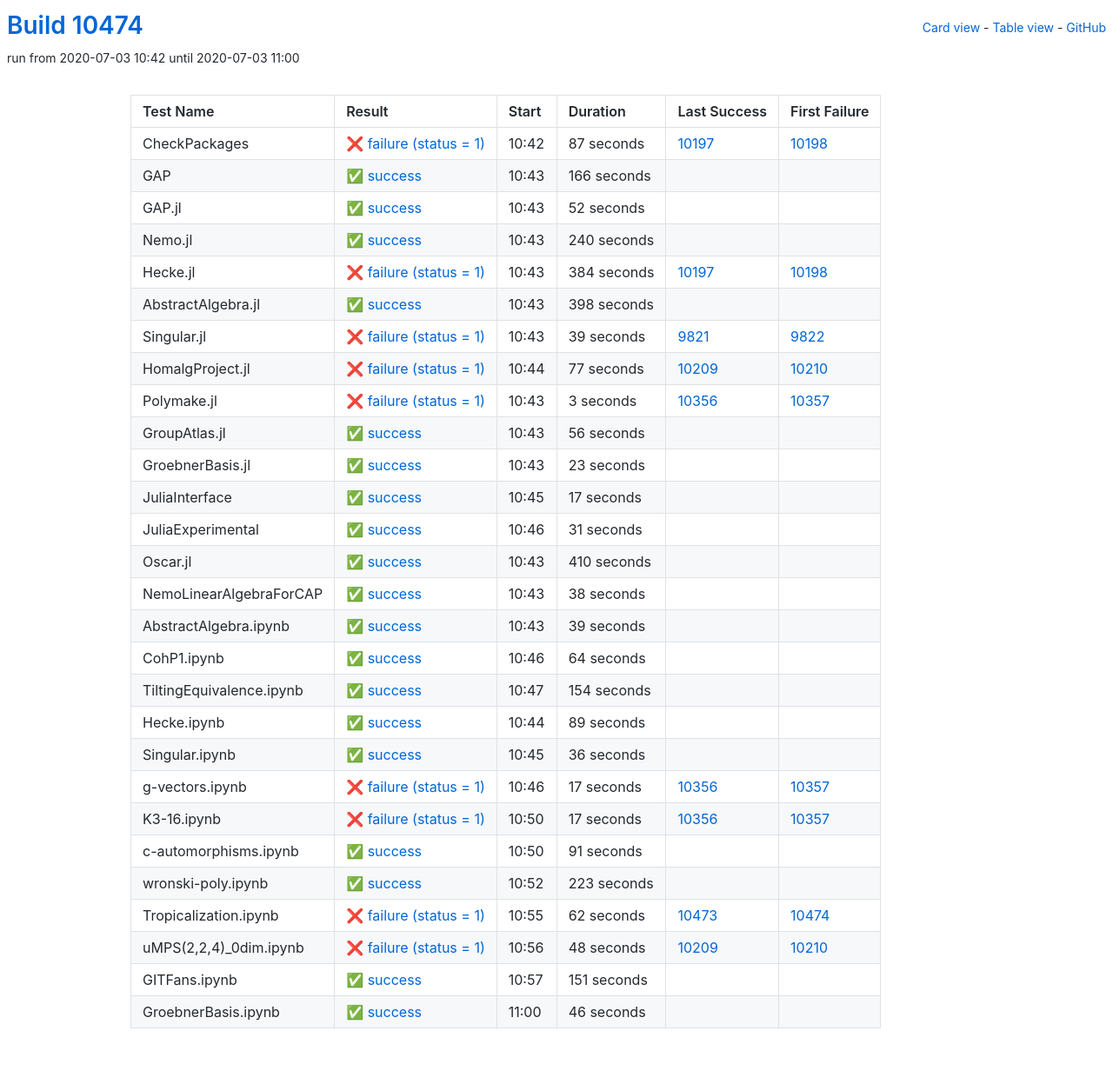
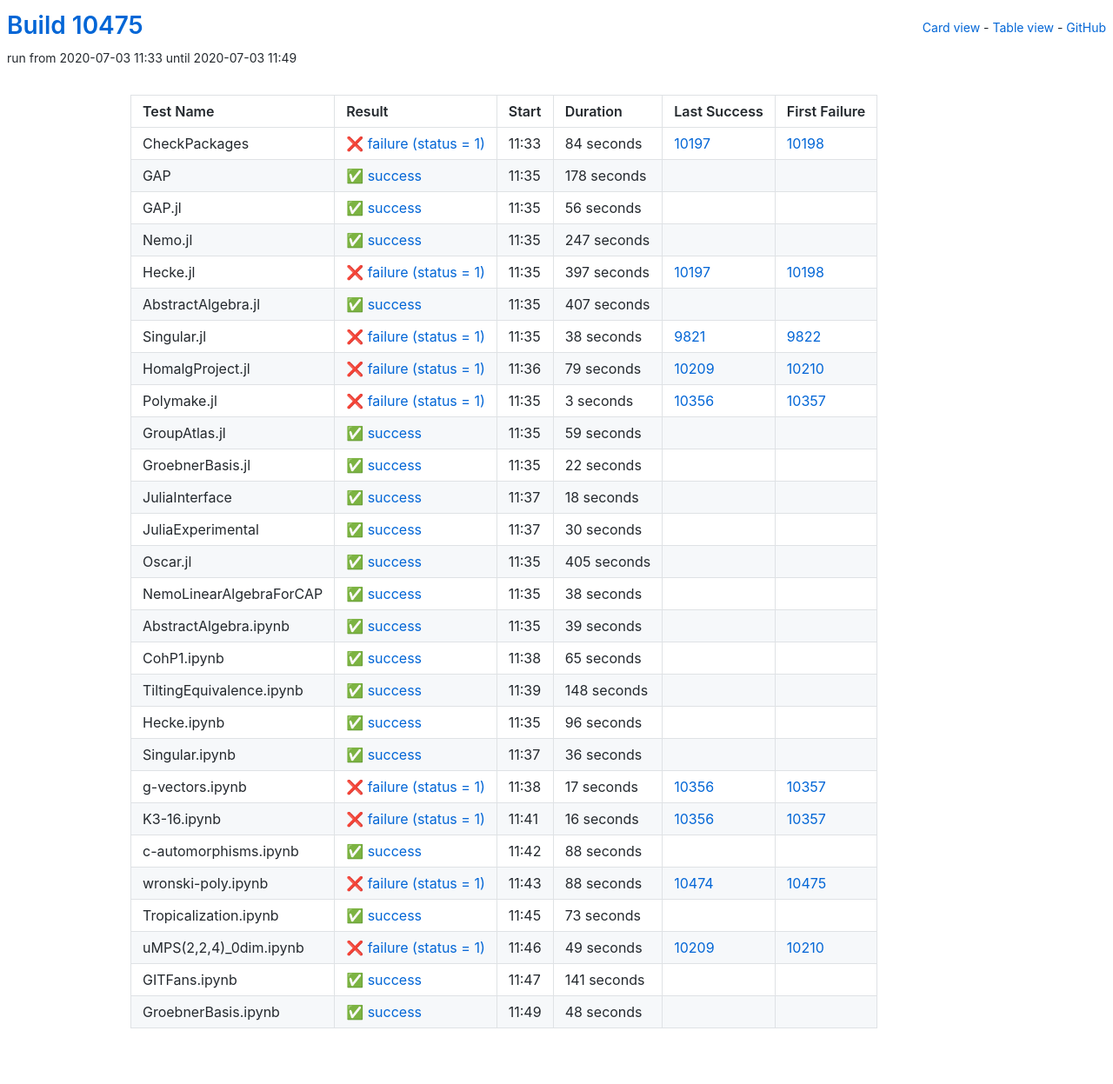
Before and after one commit to oscar-system/oscar-ci-status, a Jekyll site: the page built from table.html, in a window 1280 px wide. Shown: the whole page at 87% size. Built offline with Jekyll 4.4.1, drawn with Linux system fonts in a browser that asks for light colours.

Commit message:
Build #10475

```diff
--- a/_data/ci.yml
+++ b/_data/ci.yml
@@ -1,6 +1,6 @@
 ---
-build: 10474
-build_url: https://oscarci.mathematik.uni-kl.de/job/oscar/10474/
+build: 10475
+build_url: https://oscarci.mathematik.uni-kl.de/job/oscar/10475/
 job: oscar
 organization: oscar-system
 repo: oscar-ci-status
@@ -8,104 +8,104 @@
 tests:
 - name: CheckPackages
   id: checkpackages
-  log: https://oscarci.mathematik.uni-kl.de/job/oscar/10474/artifact/logs/build-10474/CheckPackages.log
-  start: 2020-07-03 10:42
+  log: https://oscarci.mathematik.uni-kl.de/job/oscar/10475/artifact/logs/build-10475/CheckPackages.log
+  start: 2020-07-03 11:33
   success: false
   exitcode: 1
   status: failure
-  duration: 87
+  duration: 84
   last_success: 10197
   last_success_url: https://oscarci.mathematik.uni-kl.de/job/oscar/10197/
   first_failure: 10198
   first_failure_url: https://oscarci.mathematik.uni-kl.de/job/oscar/10198/
 - name: GAP
   id: gap
-  log: https://oscarci.mathematik.uni-kl.de/job/oscar/10474/artifact/logs/build-10474/GAP.log
-  start: 2020-07-03 10:43
+  log: https://oscarci.mathematik.uni-kl.de/job/oscar/10475/artifact/logs/build-10475/GAP.log
+  start: 2020-07-03 11:35
   success: true
   exitcode: 0
   status: success
-  duration: 166
+  duration: 178
   last_success: false
   last_success_url:
   first_failure: false
   first_failure_url:
 - name: GAP.jl
   id: gap-jl
-  log: https://oscarci.mathematik.uni-kl.de/job/oscar/10474/artifact/logs/build-10474/GAP.jl.log
-  start: 2020-07-03 10:43
+  log: https://oscarci.mathematik.uni-kl.de/job/oscar/10475/artifact/logs/build-10475/GAP.jl.log
+  start: 2020-07-03 11:35
   success: true
   exitcode: 0
   status: success
-  duration: 52
+  duration: 56
   last_success: false
   last_success_url:
   first_failure: false
   first_failure_url:
 - name: Nemo.jl
   id: nemo-jl
-  log: https://oscarci.mathematik.uni-kl.de/job/oscar/10474/artifact/logs/build-10474/Nemo.jl.log
-  start: 2020-07-03 10:43
+  log: https://oscarci.mathematik.uni-kl.de/job/oscar/10475/artifact/logs/build-10475/Nemo.jl.log
+  start: 2020-07-03 11:35
   success: true
   exitcode: 0
   status: success
-  duration: 240
+  duration: 247
   last_success: false
   last_success_url:
   first_failure: false
   first_failure_url:
 - name: Hecke.jl
   id: hecke-jl
-  log: https://oscarci.mathematik.uni-kl.de/job/oscar/10474/artifact/logs/build-10474/Hecke.jl.log
-  start: 2020-07-03 10:43
+  log: https://oscarci.mathematik.uni-kl.de/job/oscar/10475/artifact/logs/build-10475/Hecke.jl.log
+  start: 2020-07-03 11:35
   success: false
   exitcode: 1
   status: failure
-  duration: 384
+  duration: 397
   last_success: 10197
   last_success_url: https://oscarci.mathematik.uni-kl.de/job/oscar/10197/
   first_failure: 10198
   first_failure_url: https://oscarci.mathematik.uni-kl.de/job/oscar/10198/
 - name: AbstractAlgebra.jl
   id: abstractalgebra-jl
-  log: https://oscarci.mathematik.uni-kl.de/job/oscar/10474/artifact/logs/build-10474/AbstractAlgebra.jl.log
-  start: 2020-07-03 10:43
+  log: https://oscarci.mathematik.uni-kl.de/job/oscar/10475/artifact/logs/build-10475/AbstractAlgebra.jl.log
+  start: 2020-07-03 11:35
   success: true
   exitcode: 0
   status: success
-  duration: 398
+  duration: 407
   last_success: false
   last_success_url:
   first_failure: false
   first_failure_url:
 - name: Singular.jl
   id: singular-jl
-  log: https://oscarci.mathematik.uni-kl.de/job/oscar/10474/artifact/logs/build-10474/Singular.jl.log
-  start: 2020-07-03 10:43
+  log: https://oscarci.mathematik.uni-kl.de/job/oscar/10475/artifact/logs/build-10475/Singular.jl.log
+  start: 2020-07-03 11:35
   success: false
   exitcode: 1
   status: failure
-  duration: 39
+  duration: 38
   last_success: 9821
   last_success_url: https://oscarci.mathematik.uni-kl.de/job/oscar/9821/
   first_failure: 9822
   first_failure_url: https://oscarci.mathematik.uni-kl.de/job/oscar/9822/
 - name: HomalgProject.jl
   id: homalgproject-jl
-  log: https://oscarci.mathematik.uni-kl.de/job/oscar/10474/artifact/logs/build-10474/HomalgProject.jl.log
-  start: 2020-07-03 10:44
+  log: https://oscarci.mathematik.uni-kl.de/job/oscar/10475/artifact/logs/build-10475/HomalgProject.jl.log
+  start: 2020-07-03 11:36
   success: false
   exitcode: 1
   status: failure
-  duration: 77
+  duration: 79
   last_success: 10209
   last_success_url: https://oscarci.mathematik.uni-kl.de/job/oscar/10209/
   first_failure: 10210
   first_failure_url: https://oscarci.mathematik.uni-kl.de/job/oscar/10210/
 - name: Polymake.jl
   id: polymake-jl
-  log: https://oscarci.mathematik.uni-kl.de/job/oscar/10474/artifact/logs/build-10474/Polymake.jl.log
-  start: 2020-07-03 10:43
+  log: https://oscarci.mathematik.uni-kl.de/job/oscar/10475/artifact/logs/build-10475/Polymake.jl.log
+  start: 2020-07-03 11:35
   success: false
   exitcode: 1
   status: failure
@@ -116,68 +116,68 @@
   first_failure_url: https://oscarci.mathematik.uni-kl.de/job/oscar/10357/
 - name: GroupAtlas.jl
   id: groupatlas-jl
-  log: https://oscarci.mathematik.uni-kl.de/job/oscar/10474/artifact/logs/build-10474/GroupAtlas.jl.log
-  start: 2020-07-03 10:43
+  log: https://oscarci.mathematik.uni-kl.de/job/oscar/10475/artifact/logs/build-10475/GroupAtlas.jl.log
+  start: 2020-07-03 11:35
   success: true
   exitcode: 0
   status: success
-  duration: 56
+  duration: 59
   last_success: false
   last_success_url:
   first_failure: false
   first_failure_url:
 - name: GroebnerBasis.jl
   id: groebnerbasis-jl
-  log: https://oscarci.mathematik.uni-kl.de/job/oscar/10474/artifact/logs/build-10474/GroebnerBasis.jl.log
-  start: 2020-07-03 10:43
+  log: https://oscarci.mathematik.uni-kl.de/job/oscar/10475/artifact/logs/build-10475/GroebnerBasis.jl.log
+  start: 2020-07-03 11:35
   success: true
   exitcode: 0
   status: success
-  duration: 23
+  duration: 22
   last_success: false
   last_success_url:
   first_failure: false
   first_failure_url:
 - name: JuliaInterface
   id: juliainterface
-  log: https://oscarci.mathematik.uni-kl.de/job/oscar/10474/artifact/logs/build-10474/JuliaInterface.log
-  start: 2020-07-03 10:45
+  log: https://oscarci.mathematik.uni-kl.de/job/oscar/10475/artifact/logs/build-10475/JuliaInterface.log
+  start: 2020-07-03 11:37
   success: true
   exitcode: 0
   status: success
-  duration: 17
+  duration: 18
   last_success: false
   last_success_url:
   first_failure: false
   first_failure_url:
 - name: JuliaExperimental
   id: juliaexperimental
-  log: https://oscarci.mathematik.uni-kl.de/job/oscar/10474/artifact/logs/build-10474/JuliaExperimental.log
-  start: 2020-07-03 10:46
+  log: https://oscarci.mathematik.uni-kl.de/job/oscar/10475/artifact/logs/build-10475/JuliaExperimental.log
+  start: 2020-07-03 11:37
   success: true
   exitcode: 0
   status: success
-  duration: 31
+  duration: 30
   last_success: false
   last_success_url:
   first_failure: false
   first_failure_url:
 - name: Oscar.jl
   id: oscar-jl
-  log: https://oscarci.mathematik.uni-kl.de/job/oscar/10474/artifact/logs/build-10474/Oscar.jl.log
-  start: 2020-07-03 10:43
+  log: https://oscarci.mathematik.uni-kl.de/job/oscar/10475/artifact/logs/build-10475/Oscar.jl.log
+  start: 2020-07-03 11:35
   success: true
   exitcode: 0
   status: success
-  duration: 410
+  duration: 405
   last_success: false
   last_success_url:
   first_failure: false
   first_failure_url:
 - name: NemoLinearAlgebraForCAP
   id: nemolinearalgebraforcap
-  log: https://oscarci.mathematik.uni-kl.de/job/oscar/10474/artifact/logs/build-10474/NemoLinearAlgebraForCAP.log
-  start: 2020-07-03 10:43
+  log: https://oscarci.mathematik.uni-kl.de/job/oscar/10475/artifact/logs/build-10475/NemoLinearAlgebraForCAP.log
+  start: 2020-07-03 11:35
   success: true
   exitcode: 0
   status: success
@@ -188,8 +188,8 @@
   first_failure_url:
 - name: AbstractAlgebra.ipynb
   id: abstractalgebra-ipynb
-  log: https://oscarci.mathematik.uni-kl.de/job/oscar/10474/artifact/logs/build-10474/AbstractAlgebra.ipynb.log
-  start: 2020-07-03 10:43
+  log: https://oscarci.mathematik.uni-kl.de/job/oscar/10475/artifact/logs/build-10475/AbstractAlgebra.ipynb.log
+  start: 2020-07-03 11:35
   success: true
   exitcode: 0
   status: success
@@ -200,44 +200,44 @@
   first_failure_url:
 - name: CohP1.ipynb
   id: cohp1-ipynb
-  log: https://oscarci.mathematik.uni-kl.de/job/oscar/10474/artifact/logs/build-10474/CohP1.ipynb.log
-  start: 2020-07-03 10:46
+  log: https://oscarci.mathematik.uni-kl.de/job/oscar/10475/artifact/logs/build-10475/CohP1.ipynb.log
+  start: 2020-07-03 11:38
   success: true
   exitcode: 0
   status: success
-  duration: 64
+  duration: 65
   last_success: false
   last_success_url:
   first_failure: false
   first_failure_url:
 - name: TiltingEquivalence.ipynb
   id: tiltingequivalence-ipynb
-  log: https://oscarci.mathematik.uni-kl.de/job/oscar/10474/artifact/logs/build-10474/TiltingEquivalence.ipynb.log
-  start: 2020-07-03 10:47
+  log: https://oscarci.mathematik.uni-kl.de/job/oscar/10475/artifact/logs/build-10475/TiltingEquivalence.ipynb.log
+  start: 2020-07-03 11:39
   success: true
   exitcode: 0
   status: success
-  duration: 154
+  duration: 148
   last_success: false
   last_success_url:
   first_failure: false
   first_failure_url:
 - name: Hecke.ipynb
   id: hecke-ipynb
-  log: https://oscarci.mathematik.uni-kl.de/job/oscar/10474/artifact/logs/build-10474/Hecke.ipynb.log
-  start: 2020-07-03 10:44
+  log: https://oscarci.mathematik.uni-kl.de/job/oscar/10475/artifact/logs/build-10475/Hecke.ipynb.log
+  start: 2020-07-03 11:35
   success: true
   exitcode: 0
   status: success
-  duration: 89
+  duration: 96
   last_success: false
   last_success_url:
   first_failure: false
   first_failure_url:
 - name: Singular.ipynb
   id: singular-ipynb
-  log: https://oscarci.mathematik.uni-kl.de/job/oscar/10474/artifact/logs/build-10474/Singular.ipynb.log
-  start: 2020-07-03 10:45
+  log: https://oscarci.mathematik.uni-kl.de/job/oscar/10475/artifact/logs/build-10475/Singular.ipynb.log
+  start: 2020-07-03 11:37
   success: true
   exitcode: 0
   status: success
@@ -248,8 +248,8 @@
   first_failure_url:
 - name: g-vectors.ipynb
   id: g-vectors-ipynb
-  log: https://oscarci.mathematik.uni-kl.de/job/oscar/10474/artifact/logs/build-10474/g-vectors.ipynb.log
-  start: 2020-07-03 10:46
+  log: https://oscarci.mathematik.uni-kl.de/job/oscar/10475/artifact/logs/build-10475/g-vectors.ipynb.log
+  start: 2020-07-03 11:38
   success: false
   exitcode: 1
   status: failure
@@ -260,84 +260,84 @@
   first_failure_url: https://oscarci.mathematik.uni-kl.de/job/oscar/10357/
 - name: K3-16.ipynb
   id: k3-16-ipynb
-  log: https://oscarci.mathematik.uni-kl.de/job/oscar/10474/artifact/logs/build-10474/K3-16.ipynb.log
-  start: 2020-07-03 10:50
+  log: https://oscarci.mathematik.uni-kl.de/job/oscar/10475/artifact/logs/build-10475/K3-16.ipynb.log
+  start: 2020-07-03 11:41
   success: false
   exitcode: 1
   status: failure
-  duration: 17
+  duration: 16
   last_success: 10356
   last_success_url: https://oscarci.mathematik.uni-kl.de/job/oscar/10356/
   first_failure: 10357
   first_failure_url: https://oscarci.mathematik.uni-kl.de/job/oscar/10357/
 - name: c-automorphisms.ipynb
   id: c-automorphisms-ipynb
-  log: https://oscarci.mathematik.uni-kl.de/job/oscar/10474/artifact/logs/build-10474/c-automorphisms.ipynb.log
-  start: 2020-07-03 10:50
+  log: https://oscarci.mathematik.uni-kl.de/job/oscar/10475/artifact/logs/build-10475/c-automorphisms.ipynb.log
+  start: 2020-07-03 11:42
   success: true
   exitcode: 0
   status: success
-  duration: 91
+  duration: 88
   last_success: false
   last_success_url:
   first_failure: false
   first_failure_url:
 - name: wronski-poly.ipynb
   id: wronski-poly-ipynb
-  log: https://oscarci.mathematik.uni-kl.de/job/oscar/10474/artifact/logs/build-10474/wronski-poly.ipynb.log
-  start: 2020-07-03 10:52
+  log: https://oscarci.mathematik.uni-kl.de/job/oscar/10475/artifact/logs/build-10475/wronski-poly.ipynb.log
+  start: 2020-07-03 11:43
+  success: false
+  exitcode: 1
+  status: failure
+  duration: 88
+  last_success: 10474
+  last_success_url: https://oscarci.mathematik.uni-kl.de/job/oscar/10474/
+  first_failure: 10475
+  first_failure_url: https://oscarci.mathematik.uni-kl.de/job/oscar/10475/
+- name: Tropicalization.ipynb
+  id: tropicalization-ipynb
+  log: https://oscarci.mathematik.uni-kl.de/job/oscar/10475/artifact/logs/build-10475/Tropicalization.ipynb.log
+  start: 2020-07-03 11:45
   success: true
   exitcode: 0
   status: success
-  duration: 223
+  duration: 73
   last_success: false
   last_success_url:
   first_failure: false
   first_failure_url:
-- name: Tropicalization.ipynb
-  id: tropicalization-ipynb
-  log: https://oscarci.mathematik.uni-kl.de/job/oscar/10474/artifact/logs/build-10474/Tropicalization.ipynb.log
-  start: 2020-07-03 10:55
+- name: uMPS(2,2,4)_0dim.ipynb
+  id: umps-2-2-4-0dim-ipynb
+  log: https://oscarci.mathematik.uni-kl.de/job/oscar/10475/artifact/logs/build-10475/uMPS-2-2-4-_0dim.ipynb.log
+  start: 2020-07-03 11:46
   success: false
   exitcode: 1
   status: failure
-  duration: 62
-  last_success: 10473
-  last_success_url: https://oscarci.mathematik.uni-kl.de/job/oscar/10473/
-  first_failure: 10474
-  first_failure_url: https://oscarci.mathematik.uni-kl.de/job/oscar/10474/
-- name: uMPS(2,2,4)_0dim.ipynb
-  id: umps-2-2-4-0dim-ipynb
-  log: https://oscarci.mathematik.uni-kl.de/job/oscar/10474/artifact/logs/build-10474/uMPS-2-2-4-_0dim.ipynb.log
-  start: 2020-07-03 10:56
-  success: false
-  exitcode: 1
-  status: failure
-  duration: 48
+  duration: 49
   last_success: 10209
   last_success_url: https://oscarci.mathematik.uni-kl.de/job/oscar/10209/
   first_failure: 10210
   first_failure_url: https://oscarci.mathematik.uni-kl.de/job/oscar/10210/
 - name: GITFans.ipynb
   id: gitfans-ipynb
-  log: https://oscarci.mathematik.uni-kl.de/job/oscar/10474/artifact/logs/build-10474/GITFans.ipynb.log
-  start: 2020-07-03 10:57
+  log: https://oscarci.mathematik.uni-kl.de/job/oscar/10475/artifact/logs/build-10475/GITFans.ipynb.log
+  start: 2020-07-03 11:47
   success: true
   exitcode: 0
   status: success
-  duration: 151
+  duration: 141
   last_success: false
   last_success_url:
   first_failure: false
   first_failure_url:
 - name: GroebnerBasis.ipynb
   id: groebnerbasis-ipynb
-  log: https://oscarci.mathematik.uni-kl.de/job/oscar/10474/artifact/logs/build-10474/GroebnerBasis.ipynb.log
-  start: 2020-07-03 11:00
+  log: https://oscarci.mathematik.uni-kl.de/job/oscar/10475/artifact/logs/build-10475/GroebnerBasis.ipynb.log
+  start: 2020-07-03 11:49
   success: true
   exitcode: 0
   status: success
-  duration: 46
+  duration: 48
   last_success: false
   last_success_url:
   first_failure: false
```
Also changed, not shown: README.md.
